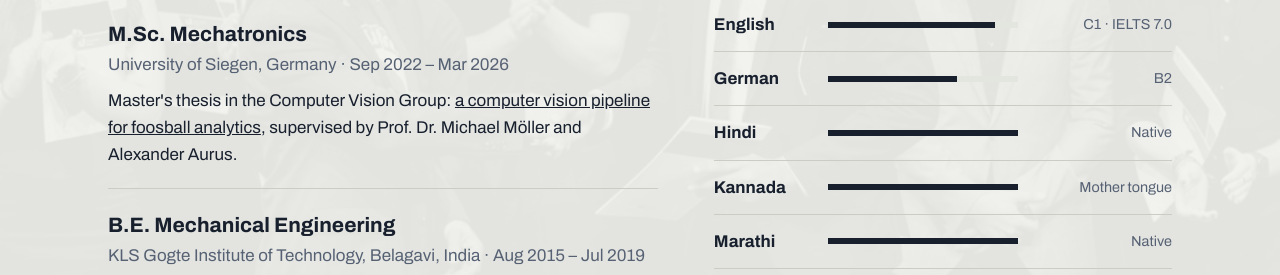
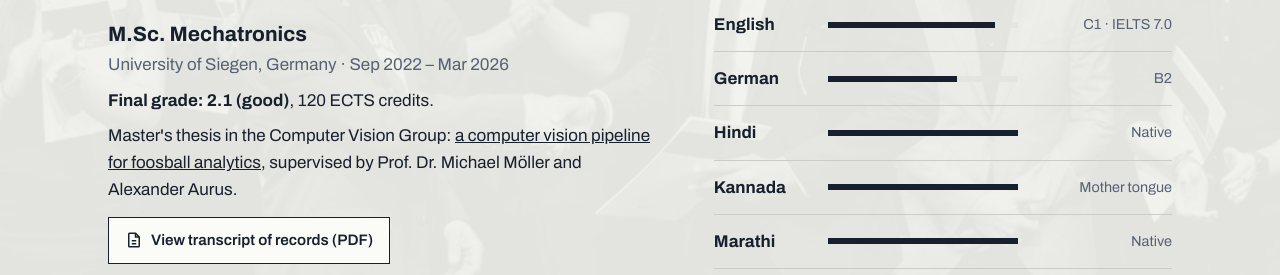
Before and after one commit to AakashDeshpande97/AakashDeshpande97.github.io, a plain HTML site: page education.html in a window 1280 px wide. Shown: the part 468-743 px from the top of the page. Drawn offline with Linux system fonts and the light colour scheme.

Commit message:
Add files via upload

```diff
--- a/education.html
+++ b/education.html
@@ -28,7 +28,9 @@
     <div>
       <h2 class="sec">Education</h2>
       <div class="edu"><h3>M.Sc. Mechatronics</h3><div class="org">University of Siegen, Germany · Sep 2022 – Mar 2026</div>
-        <p>Master's thesis in the Computer Vision Group: <a href="projects/foosball.html">a computer vision pipeline for foosball analytics</a>, supervised by Prof. Dr. Michael Möller and Alexander Aurus.</p></div>
+        <p><b>Final grade: 2.1 (good)</b>, 120 ECTS credits.</p>
+        <p>Master's thesis in the Computer Vision Group: <a href="projects/foosball.html">a computer vision pipeline for foosball analytics</a>, supervised by Prof. Dr. Michael Möller and Alexander Aurus.</p>
+        <p><a class="btn" style="margin-top:6px" href="assets/docs/Aakash_Deshpande_MSc_Transcript.pdf" target="_blank" rel="noopener"><svg class="icon" viewBox="0 0 24 24" fill="none" stroke="currentColor" stroke-width="2" aria-hidden="true"><path d="M14 3H6a1 1 0 0 0-1 1v16a1 1 0 0 0 1 1h12a1 1 0 0 0 1-1V8z"/><path d="M14 3v5h5M9 13h6M9 17h6"/></svg>View transcript of records (PDF)</a></p></div>
       <div class="edu"><h3>B.E. Mechanical Engineering</h3><div class="org">KLS Gogte Institute of Technology, Belagavi, India · Aug 2015 – Jul 2019</div>
         <p>CGPA 9.04 / 10.</p></div>
     </div>
```
